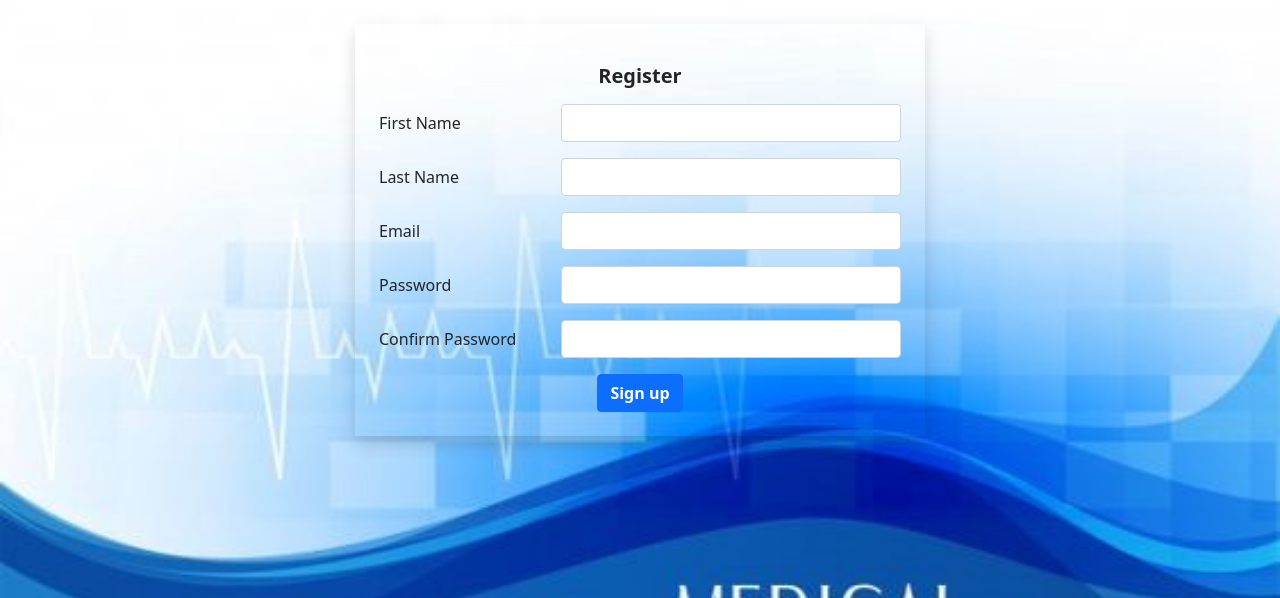
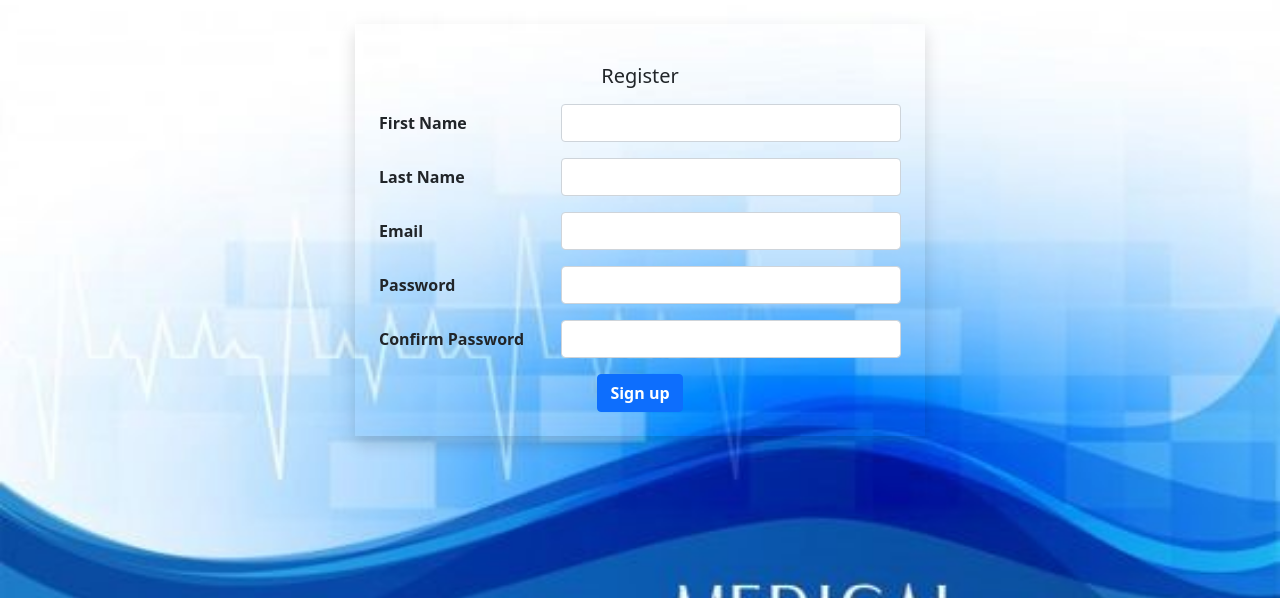
Before and after one commit to RheaServidad/hms, a PHP site: page /register.php in a window 1280 px wide. Shown: the part 126-724 px from the top of the page. Run offline with PHP 8.4, Linux system fonts and the light colour scheme.

Commit message:
Update register.php

```diff
--- a/register.php
+++ b/register.php
@@ -1,5 +1,5 @@
 <?php include 'header.php';
-if (isset($_SESSION['logged_in'])) {
+if(isset($_SESSION['logged_in'])){
     header("location: index.php");
     ob_end_flush();
 }
@@ -18,51 +18,44 @@ if (isset($_SESSION['logged_in'])) {
         <div class="col-6 shadow p-4  mt-4">
             <?php if (isset($_GET['msg'])) { ?>
                 <div class="alert alert-warning alert-dismissible fade show" role="alert">
-                    <strong>
-                        <?= $_GET['msg']; ?>
-                    </strong>
+                    <strong><?= $_GET['msg']; ?></strong>
                     <button type="button" class="btn-close" data-bs-dismiss="alert" aria-label="Close"></button>
                 </div>
             <?php } ?>
             <form method="POST" action="process.php">
-                <center>
-                    <p>
-                    <h5> <b>Register</b></h5>
-                    </p>
-                </center>
+            <center><p><h5>Register</h5></p></center>
                 <div class="row mb-3">
-                    <label for="fname" class="col-sm-4 col-form-label">First Name</label>
+                    <label for="fname" class="col-sm-4 col-form-label"><b>First Name</b></label>
                     <div class="col-sm-8">
                         <input type="text" class="form-control" id="fname" name="f_name" required>
                     </div>
                 </div>
                 <div class="row mb-3">
-                    <label for="lname" class="col-sm-4 col-form-label">Last Name</label>
+                    <label for="lname" class="col-sm-4 col-form-label"><b>Last Name</b></label>
                     <div class="col-sm-8">
                         <input type="text" class="form-control" id="lname" name="l_name" required>
                     </div>
                 </div>
                 <div class="row mb-3">
-                    <label for="email" class="col-sm-4 col-form-label">Email</label>
+                    <label for="email" class="col-sm-4 col-form-label"><b>Email</b></label>
                     <div class="col-sm-8">
                         <input type="email" class="form-control" id="email" name="email" required>
                     </div>
                 </div>
                 <div class="row mb-3">
-                    <label for="password" class="col-sm-4 col-form-label">Password</label>
+                    <label for="password" class="col-sm-4 col-form-label"><b>Password</b></label>
                     <div class="col-sm-8">
                         <input type="password" class="form-control" id="password" name="password1" required>
                     </div>
                 </div>
                 <div class="row mb-3">
-                    <label for="pass2" class="col-sm-4 col-form-label">Confirm Password</label>
+                    <label for="pass2" class="col-sm-4 col-form-label"><b>Confirm Password</b></label>
                     <div class="col-sm-8">
                         <input type="password" class="form-control" id="pass2" name="password2" required>
                     </div>
                 </div>
-                <center>
-                    <button type="submit" class="btn btn-primary" name="register"><b>Sign up</b></button>
-                </center>
+             <center>
+                <button type="submit" class="btn btn-primary" name="register"><b>Sign up</b></button></center>
             </form>
         </div>
     </div>
```
